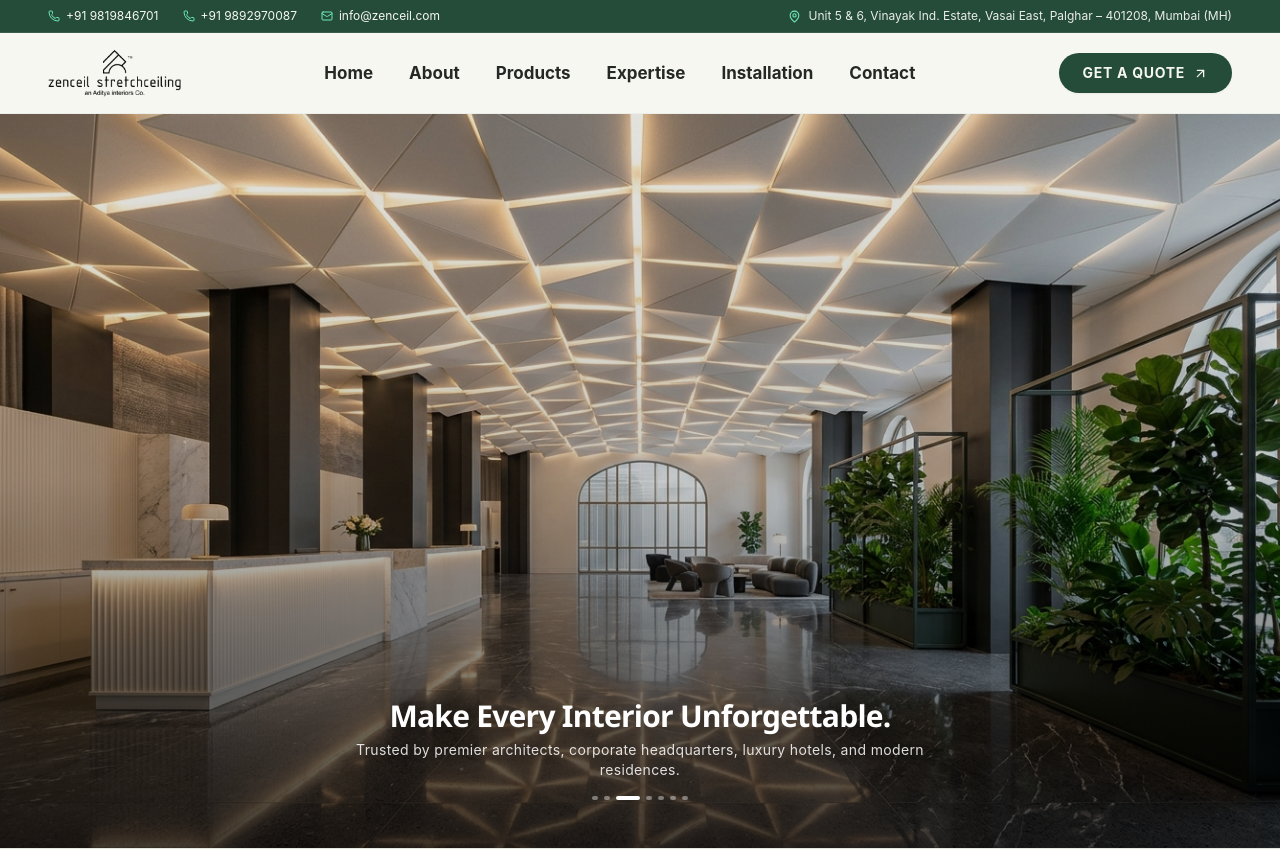
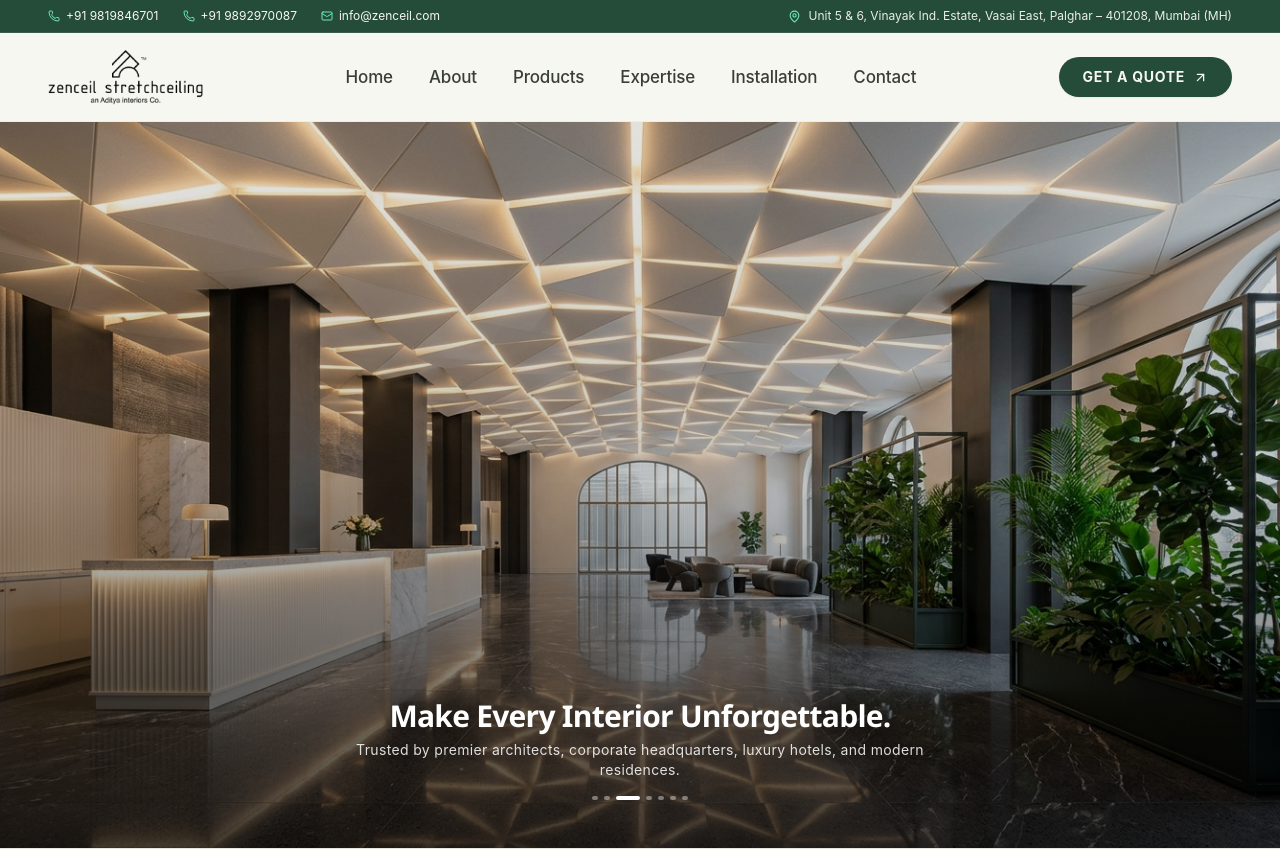
Before and after one commit to bijayalaxmilenka2002/Zenceil-Website, a Next.js app: page / in a window 1280 px wide. Shown: the top 849 px of the page. Built offline with nearby package versions, Linux system fonts and the light colour scheme.

Commit message:
style(navbar): amplify logo prominence and visibility while softening section links to elegant font-medium

```diff
--- a/src/components/layout/Navbar.tsx
+++ b/src/components/layout/Navbar.tsx
@@ -101,7 +101,7 @@ export const Navbar: React.FC = () => {
               <Logo theme="light" />
             </a>
 
-            {/* CENTER: Navigation Links */}
+            {/* CENTER: Navigation Links (Refined Architectural Typography: Preserved Size, Removed Clunky Boldness) */}
             <nav className="hidden md:flex items-center space-x-7 lg:space-x-9">
               {navLinks.map((link) => (
                 <a
@@ -111,10 +111,10 @@ export const Navbar: React.FC = () => {
                     e.preventDefault();
                     handleNavClick(link.href);
                   }}
-                  className="text-base lg:text-[17px] font-bold text-[#252925] hover:text-[#254C38] transition-colors relative group py-1.5"
+                  className="text-base lg:text-[17px] font-medium text-[#252925]/90 hover:text-[#254C38] transition-colors relative group py-1.5 tracking-[-0.01em]"
                 >
                   {link.label}
-                  <span className="absolute bottom-0 left-0 w-0 h-[2.5px] bg-[#254C38] transition-all duration-300 group-hover:w-full rounded-full" />
+                  <span className="absolute bottom-0 left-0 w-0 h-[1.5px] bg-[#254C38] transition-all duration-300 group-hover:w-full rounded-full" />
                 </a>
               ))}
             </nav>
@@ -161,7 +161,7 @@ export const Navbar: React.FC = () => {
                     e.preventDefault();
                     handleNavClick(link.href);
                   }}
-                  className="text-lg font-bold text-[#252925] py-2.5 border-b border-[#252925]/5 hover:text-[#254C38] transition"
+                  className="text-base sm:text-lg font-medium text-[#252925] py-2.5 border-b border-[#252925]/5 hover:text-[#254C38] transition"
                 >
                   {link.label}
                 </a>
--- a/src/components/ui/Logo.tsx
+++ b/src/components/ui/Logo.tsx
@@ -9,15 +9,17 @@ interface LogoProps {
 export const Logo: React.FC<LogoProps> = ({ className = "", theme = "light" }) => {
   return (
     <div className={`flex items-center select-none ${className}`}>
-      {/* Authentic Original Zenceil Brand Logo directly from zenceil.com */}
+      {/* Authentic Original Zenceil Brand Logo - Bold & High Visibility */}
       <Image
         src="/images/zenceil-logo.png"
         alt="Zenceil Stretch Ceiling"
         width={208}
         height={75}
         priority
-        className={`w-auto h-9 sm:h-11 md:h-12 object-contain transition-transform duration-300 hover:scale-[1.02] ${
-          theme === "dark" ? "brightness-0 invert drop-shadow-[0_2px_8px_rgba(255,255,255,0.2)]" : ""
+        className={`w-auto h-11 sm:h-12 md:h-14 object-contain transition-transform duration-300 hover:scale-[1.03] filter contrast-[1.08] saturate-[1.05] ${
+          theme === "dark"
+            ? "brightness-0 invert drop-shadow-[0_2px_12px_rgba(255,255,255,0.3)]"
+            : "drop-shadow-xs"
         }`}
       />
     </div>
```
